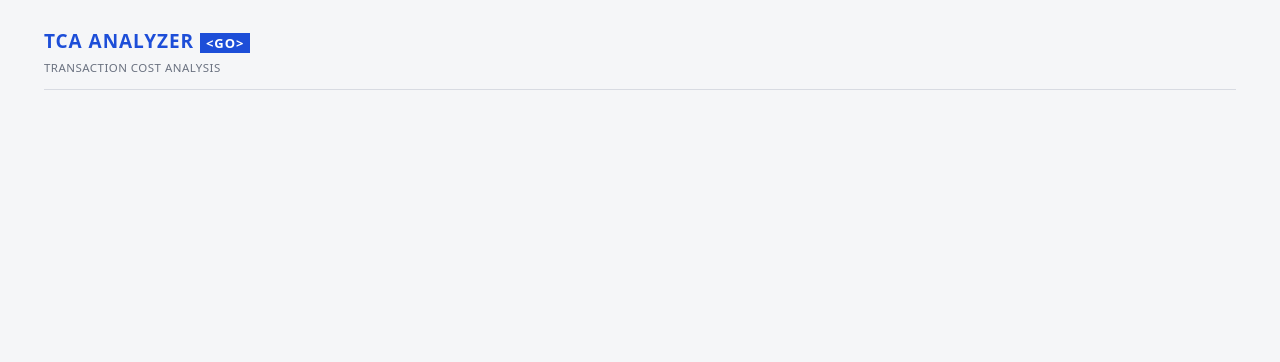
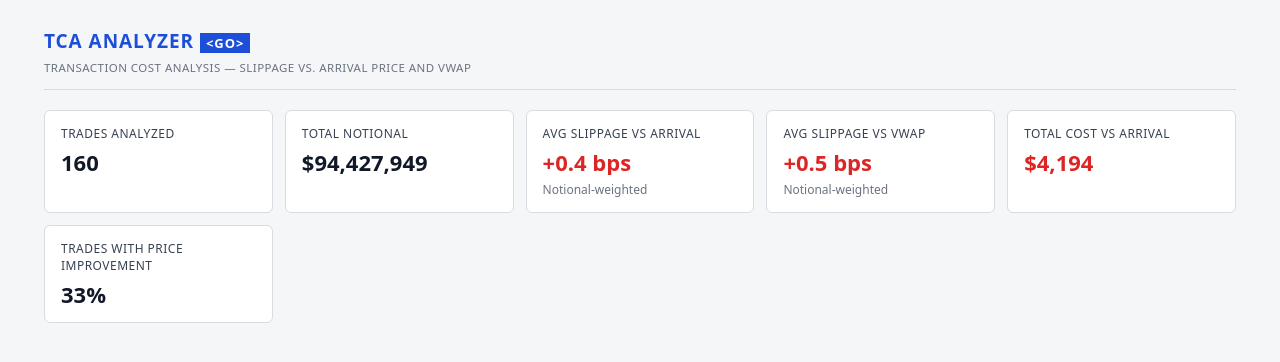
Before and after one commit to amishpr/transaction-cost-analysis-tool, a React (Vite) app: page / in a window 1280 px wide. Shown: the top 362 px of the page. Built offline with nearby package versions, Linux system fonts and the light colour scheme.

Commit message:
Add the summary stat tiles
Averages are weighted by notional rather than by trade count. A 500 share order should not move
the headline number as much as a 40,000 share order.

```diff
--- a/src/App.css
+++ b/src/App.css
@@ -37,3 +37,9 @@
   font-size: 11.5px;
   letter-spacing: 0.04em;
 }
+
+.stat-grid {
+  display: grid;
+  grid-template-columns: repeat(auto-fit, minmax(195px, 1fr));
+  gap: 12px;
+}
--- a/src/App.tsx
+++ b/src/App.tsx
@@ -1,6 +1,21 @@
+import { useMemo, useState } from "react";
 import "./App.css";
+import { StatTile } from "./components/StatTile";
+import { generateSampleTrades } from "./lib/sampleData";
+import { computeMetrics, summarize } from "./lib/tca";
+import type { RawTrade } from "./types";
+
+const fmtBps = (v: number) => `${v >= 0 ? "+" : ""}${v.toFixed(1)} bps`;
+const fmtUsd = (v: number) =>
+  v.toLocaleString("en-US", { style: "currency", currency: "USD", maximumFractionDigits: 0 });
 
 function App() {
+  const [rawTrades] = useState<RawTrade[]>(() => generateSampleTrades());
+
+  const allMetrics = useMemo(() => rawTrades.map(computeMetrics), [rawTrades]);
+
+  const summary = useMemo(() => summarize(allMetrics), [allMetrics]);
+
   return (
     <main className="app">
       <header className="app-header">
@@ -11,9 +26,35 @@ function App() {
               &lt;GO&gt;
             </span>
           </h1>
-          <p>TRANSACTION COST ANALYSIS</p>
+          <p>TRANSACTION COST ANALYSIS — SLIPPAGE VS. ARRIVAL PRICE AND VWAP</p>
         </div>
       </header>
+
+      <section className="stat-grid">
+        <StatTile label="Trades analyzed" value={summary.tradeCount.toLocaleString()} />
+        <StatTile label="Total notional" value={fmtUsd(summary.totalNotional)} />
+        <StatTile
+          label="Avg slippage vs arrival"
+          value={fmtBps(summary.avgArrivalBps)}
+          sublabel="Notional-weighted"
+          tone={summary.avgArrivalBps <= 0 ? "good" : "bad"}
+        />
+        <StatTile
+          label="Avg slippage vs VWAP"
+          value={fmtBps(summary.avgVwapBps)}
+          sublabel="Notional-weighted"
+          tone={summary.avgVwapBps <= 0 ? "good" : "bad"}
+        />
+        <StatTile
+          label="Total cost vs arrival"
+          value={fmtUsd(summary.totalArrivalCostUsd)}
+          tone={summary.totalArrivalCostUsd <= 0 ? "good" : "bad"}
+        />
+        <StatTile
+          label="Trades with price improvement"
+          value={`${summary.pctPriceImprovement.toFixed(0)}%`}
+        />
+      </section>
     </main>
   );
 }
--- /dev/null
+++ b/src/components/StatTile.css
@@ -0,0 +1,39 @@
+.stat-tile {
+  background: #ffffff;
+  border: 1px solid #d8dbe2;
+  border-radius: 6px;
+  padding: 14px 16px;
+  min-width: 0;
+}
+
+.stat-tile-label {
+  font-size: 12px;
+  color: #374151;
+  text-transform: uppercase;
+  letter-spacing: 0.04em;
+  margin-bottom: 8px;
+}
+
+.stat-tile-value {
+  font-size: 22px;
+  font-weight: 600;
+  line-height: 1.15;
+  color: #111827;
+  white-space: nowrap;
+  overflow: hidden;
+  text-overflow: ellipsis;
+}
+
+.stat-tile-value.tone-good {
+  color: #16a34a;
+}
+
+.stat-tile-value.tone-bad {
+  color: #dc2626;
+}
+
+.stat-tile-sublabel {
+  margin-top: 6px;
+  font-size: 12px;
+  color: #6b7280;
+}
--- /dev/null
+++ b/src/components/StatTile.tsx
@@ -0,0 +1,18 @@
+import "./StatTile.css";
+
+interface StatTileProps {
+  label: string;
+  value: string;
+  sublabel?: string;
+  tone?: "neutral" | "good" | "bad";
+}
+
+export function StatTile({ label, value, sublabel, tone = "neutral" }: StatTileProps) {
+  return (
+    <div className="stat-tile">
+      <div className="stat-tile-label">{label}</div>
+      <div className={`stat-tile-value tabular tone-${tone}`}>{value}</div>
+      {sublabel && <div className="stat-tile-sublabel">{sublabel}</div>}
+    </div>
+  );
+}
```
